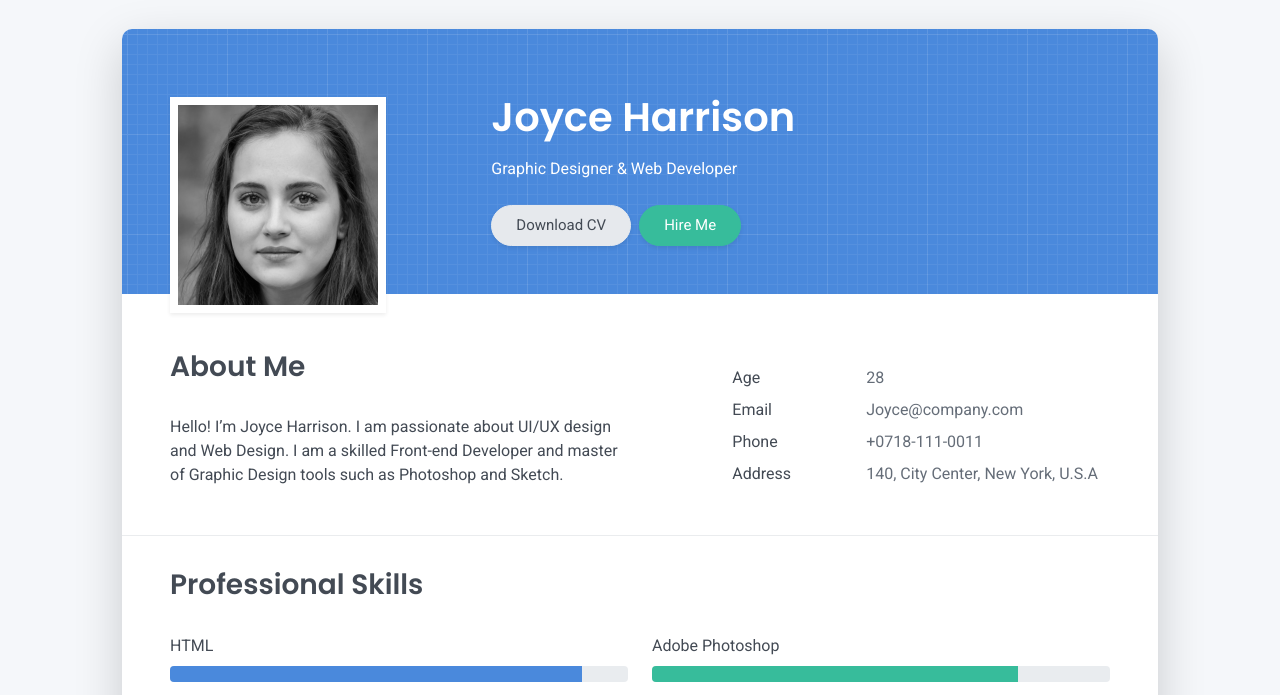
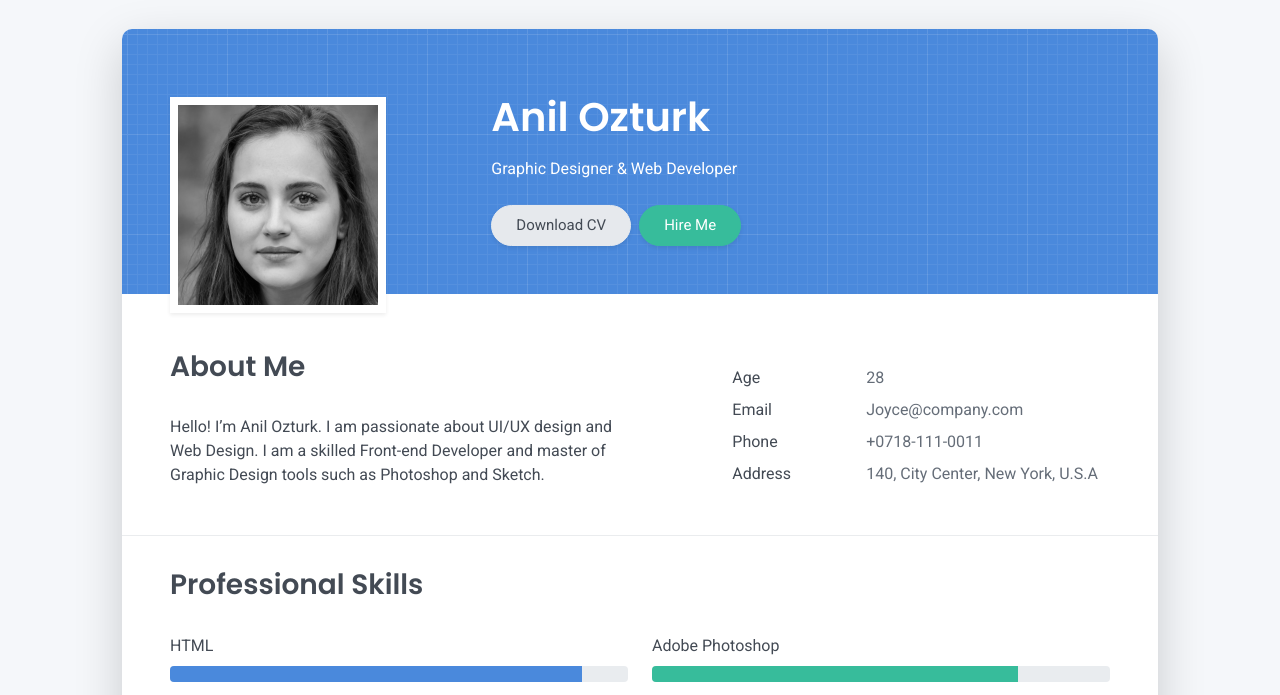
Before and after one commit to anil19ozturk/myresume, a plain HTML site: page index.html in a window 1280 px wide. Shown: the part 75-770 px from the top of the page. Drawn offline with Linux system fonts and the light colour scheme.

Commit message:
myresumeupdate2

```diff
--- a/index.html
+++ b/index.html
@@ -55,7 +55,7 @@
         <div class="avatar hover-effect bg-white shadow-sm p-1"><img src="images/avatar.jpg" width="200" height="200"/></div>
       </div>
       <div class="col-lg-8 col-md-7 text-center text-md-start">
-        <h2 class="h1 mt-2" data-aos="fade-left" data-aos-delay="0">Joyce Harrison</h2>
+        <h2 class="h1 mt-2" data-aos="fade-left" data-aos-delay="0">Anil Ozturk</h2>
         <p data-aos="fade-left" data-aos-delay="100">Graphic Designer & Web Developer</p>
         <div class="d-print-none" data-aos="fade-left" data-aos-delay="200"><a class="btn btn-light text-dark shadow-sm mt-1 me-1" href="right-resume.pdf" target="_blank">Download CV</a><a class="btn btn-success shadow-sm mt-1" href="#contact">Hire Me</a></div>
       </div>
@@ -65,7 +65,7 @@
     <div class="row">
       <div class="col-md-6">
         <h2 class="h3 mb-3">About Me</h2>
-        <p>Hello! I’m Joyce Harrison. I am passionate about UI/UX design and Web Design. I am a skilled Front-end Developer and master of Graphic Design tools such as Photoshop and Sketch.</p>
+        <p>Hello! I’m Anil Ozturk. I am passionate about UI/UX design and Web Design. I am a skilled Front-end Developer and master of Graphic Design tools such as Photoshop and Sketch.</p>
       </div>
       <div class="col-md-5 offset-md-1">
         <div class="row mt-2">
```
